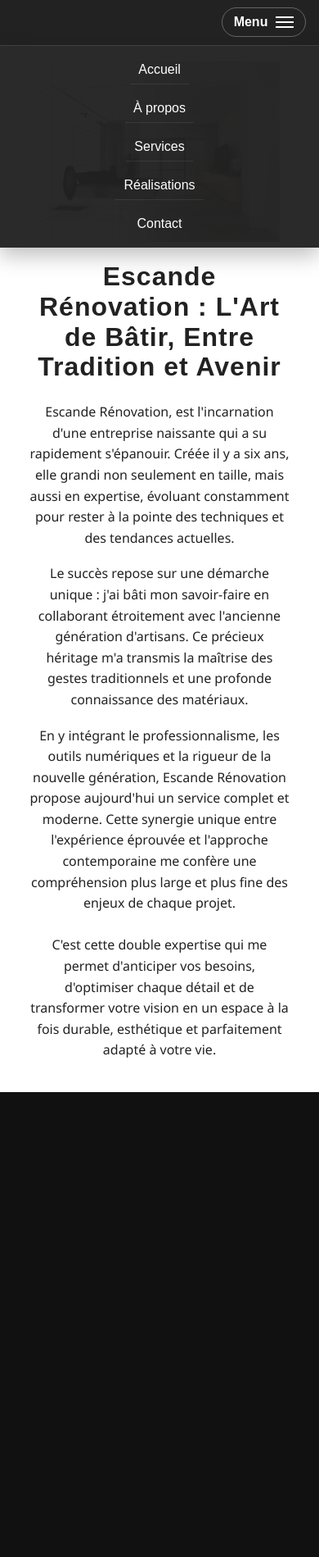
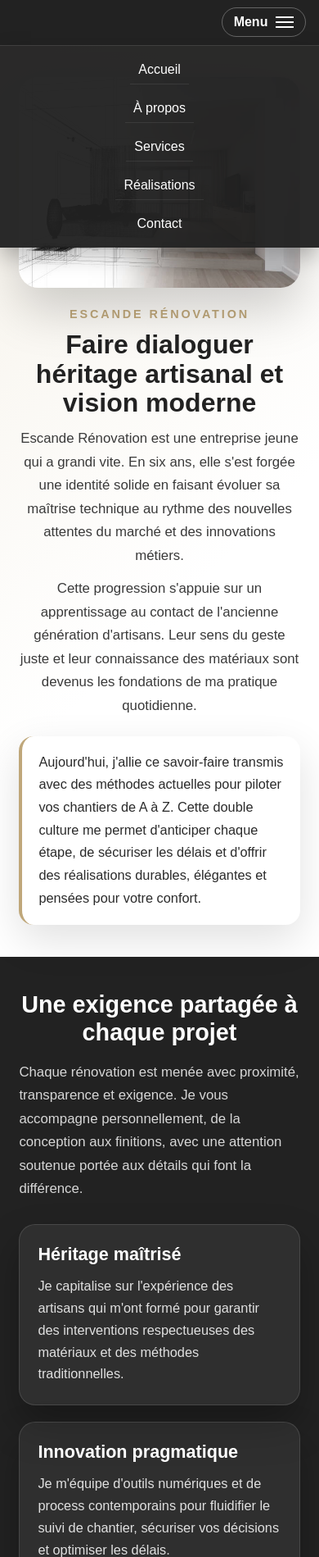
Before and after one commit to Valmy212/Escande-R-novation, a plain HTML site: page zrenovation-clone/pages/apropos.html in a window 390 px wide. Shown: the part 101-2000 px from the top of the page at 82% size. Drawn offline with Linux system fonts and the light colour scheme.

Commit message:
Optimise la page À propos

```diff
--- a/zrenovation-clone/css/style.css
+++ b/zrenovation-clone/css/style.css
@@ -726,60 +726,151 @@ button:hover {
     }
 }
 
-.photo-apropos-gauche {
-    position: absolute;
-    top: 50%;
-    left: 16vw;                /* Décale encore plus vers le centre */
-    transform: translateY(-50%);
-    height: 80%;
-    width: auto;
-    max-width: 48vw;
-    display: flex;
-    align-items: center;
-    justify-content: flex-start;
-    z-index: 2;
-    overflow: visible;
-    background: none;
-    border-radius: 0;
-    box-shadow: none;
+.apropos-intro {
+    width: 100%;
+    padding: clamp(48px, 7vw, 100px) 5vw;
+    background: linear-gradient(135deg, #f6f2e9 0%, #ffffff 60%);
+    box-sizing: border-box;
 }
 
-.photo-apropos-gauche img {
-    width: auto;
-    height: 100%;
-    max-width: 100%;
-    object-fit: contain;      /* Affiche toute la photo sans la couper */
-    display: block;
+.apropos-intro-wrapper {
+    max-width: 1180px;
+    margin: 0 auto;
+    display: grid;
+    grid-template-columns: minmax(0, 1fr) minmax(0, 1fr);
+    gap: clamp(32px, 5vw, 72px);
+    align-items: center;
 }
 
-.texte-apropos-droite {
+.apropos-intro-image {
+    position: relative;
+}
+
+.apropos-intro-image::after {
+    content: "";
     position: absolute;
-    top: 50%;
-    left: calc(16vw + 44vw); /* Décale le texte plus à gauche */
-    transform: translateY(-50%);
-    width: 540px;
-    max-width: 40vw;
-    text-align: left;
-    color: #222;
+    inset: 18px 18px -18px -18px;
+    border-radius: 24px;
+    background: rgba(191, 167, 122, 0.12);
+    z-index: 0;
+}
+
+.apropos-intro-image img {
+    position: relative;
+    z-index: 1;
+    width: 100%;
+    height: auto;
+    display: block;
+    border-radius: 24px;
+    object-fit: cover;
+    box-shadow: 0 28px 60px rgba(0, 0, 0, 0.18);
+}
+
+.apropos-intro-text {
     display: flex;
     flex-direction: column;
     align-items: flex-start;
-    justify-content: center;
-    background: none;
-    z-index: 2;
+    gap: clamp(12px, 2vw, 20px);
+    color: #222;
 }
 
-.texte-apropos-droite h2 {
-    font-size: 2rem;
-    font-weight: bold;
-    margin: 0 0 24px 0;
-    letter-spacing: 1px;
+.apropos-intro-eyebrow {
+    display: inline-block;
+    font-size: 0.9rem;
+    letter-spacing: 0.2em;
+    text-transform: uppercase;
+    color: #bfa77a;
+    font-weight: 600;
 }
-.texte-apropos-droite p {
-    font-family: 'Montserrat', 'Segoe UI', Arial, sans-serif;
-    font-size: 1rem;
-    line-height: 1.6;
+
+.apropos-intro-text h1 {
+    margin: 0;
+    font-size: clamp(2rem, 3.4vw, 2.8rem);
+    line-height: 1.1;
+    font-weight: 700;
+}
+
+.apropos-intro-text p {
+    margin: 0;
+    font-size: 1.05rem;
+    line-height: 1.7;
+    color: #3a3a3a;
+}
+
+.apropos-intro-highlight {
+    margin-top: clamp(10px, 1.8vw, 20px);
+    padding: 22px 26px;
+    background: #ffffff;
+    border-left: 4px solid #bfa77a;
+    border-radius: 18px;
+    box-shadow: 0 18px 50px rgba(0, 0, 0, 0.12);
+}
+
+.apropos-intro-highlight p {
+    margin: 0;
+    font-size: 1.02rem;
+    line-height: 1.7;
+    color: #2b2b2b;
+}
+
+.apropos-values {
+    padding: clamp(44px, 7vw, 96px) 5vw;
+    background: #222;
+    color: #fff;
+    box-sizing: border-box;
+}
+
+.apropos-values-wrapper {
+    max-width: 1180px;
+    margin: 0 auto;
+    display: flex;
+    flex-direction: column;
+    gap: clamp(28px, 4vw, 48px);
+}
+
+.apropos-values-intro h2 {
     margin: 0 0 18px 0;
+    font-size: clamp(1.8rem, 3vw, 2.4rem);
+    font-weight: 700;
+}
+
+.apropos-values-intro p {
+    margin: 0;
+    max-width: 660px;
+    font-size: 1.05rem;
+    line-height: 1.7;
+    color: rgba(255, 255, 255, 0.82);
+}
+
+.apropos-values-grid {
+    display: grid;
+    grid-template-columns: repeat(3, minmax(0, 1fr));
+    gap: clamp(20px, 3vw, 36px);
+}
+
+.apropos-value-card {
+    background: rgba(255, 255, 255, 0.06);
+    border: 1px solid rgba(255, 255, 255, 0.12);
+    border-radius: 20px;
+    padding: 26px 28px;
+    display: flex;
+    flex-direction: column;
+    gap: 12px;
+    box-shadow: 0 24px 48px rgba(0, 0, 0, 0.28);
+}
+
+.apropos-value-card h3 {
+    margin: 0;
+    font-size: 1.35rem;
+    font-weight: 600;
+    color: #fff;
+}
+
+.apropos-value-card p {
+    margin: 0;
+    font-size: 1.02rem;
+    line-height: 1.65;
+    color: rgba(255, 255, 255, 0.85);
 }
 /* Répartition et centrage des 4 cadres dans la bannière blanche */
 .banniere-blanche-full .cadres-photos-banniere {
@@ -943,10 +1034,6 @@ button:hover {
     .texte-haut-banniere {
         max-width: 320px;
     }
-    .texte-apropos-droite {
-        width: 380px;
-        max-width: 48vw;
-    }
 }
 
 @media (max-width: 1200px) {
@@ -957,10 +1044,6 @@ button:hover {
     .banniere-blanche-texte,
     .texte-haut-banniere {
         max-width: 220px;
-    }
-    .texte-apropos-droite {
-        width: 260px;
-        max-width: 60vw;
     }
     .banniere-blanche-textes {
         gap: 40px;
@@ -1001,28 +1084,6 @@ button:hover {
         gap: 32px;
         padding-left: 0;
     }
-    .photo-apropos-gauche {
-        position: static;
-        left: 0;
-        top: 0;
-        transform: none;
-        width: 90vw;
-        max-width: 90vw;
-        height: 220px;
-        margin: 0 auto 24px auto;
-        justify-content: center;
-    }
-    .texte-apropos-droite {
-        position: static;
-        left: 0;
-        top: 0;
-        transform: none;
-        width: 90vw;
-        max-width: 90vw;
-        margin: 0 auto;
-        align-items: center;
-        text-align: center;
-    }
 }
 
 @media (max-width: 600px) {
@@ -1052,7 +1113,6 @@ button:hover {
         font-size: 1rem;
     }
     .texte-centre-principal,
-    .texte-apropos-droite,
     .banniere-blanche-texte,
     .texte-haut-banniere {
         max-width: 98vw;
@@ -1062,6 +1122,55 @@ button:hover {
     .banniere-blanche-full {
         min-height: 400px;
         padding: 20px 0;
+    }
+}
+
+@media (max-width: 1024px) {
+    .apropos-intro-wrapper {
+        grid-template-columns: 1fr;
+        text-align: center;
+        gap: clamp(24px, 6vw, 48px);
+    }
+    .apropos-intro-text {
+        align-items: center;
+    }
+    .apropos-intro-highlight {
+        text-align: left;
+        width: 100%;
+    }
+    .apropos-values-grid {
+        grid-template-columns: repeat(2, minmax(0, 1fr));
+    }
+}
+
+@media (max-width: 720px) {
+    .apropos-intro {
+        padding: clamp(36px, 10vw, 60px) 6vw;
+    }
+    .apropos-values {
+        padding: clamp(36px, 11vw, 60px) 6vw;
+    }
+    .apropos-intro-image::after {
+        inset: 12px;
+    }
+    .apropos-values-grid {
+        grid-template-columns: 1fr;
+    }
+    .apropos-value-card {
+        padding: 24px 22px;
+    }
+    .apropos-intro-text h1,
+    .apropos-values-intro h2 {
+        text-align: center;
+    }
+}
+
+@media (max-width: 520px) {
+    .apropos-intro-image::after {
+        inset: 8px;
+    }
+    .apropos-intro-highlight {
+        padding: 18px 20px;
     }
 }
 
--- a/zrenovation-clone/pages/apropos.html
+++ b/zrenovation-clone/pages/apropos.html
@@ -70,25 +70,59 @@
         </div>
     </header>
     <main>
-        <section class="banniere-blanche-full">
-            <div class="photo-apropos-gauche">
-                <img src="../images/photodesign.jpg" alt="Photo à propos">
+        <section class="apropos-intro">
+            <div class="apropos-intro-wrapper">
+                <div class="apropos-intro-image">
+                    <img src="../images/photodesign.jpg" alt="Photo atelier et outils de rénovation">
                 </div>
-            <div class="texte-apropos-droite">
-                <h2>Escande Rénovation : L'Art de Bâtir, Entre Tradition et Avenir</h2>
+                <div class="apropos-intro-text">
+                    <span class="apropos-intro-eyebrow">Escande Rénovation</span>
+                    <h1>Faire dialoguer héritage artisanal et vision moderne</h1>
                     <p>
-                    Escande Rénovation, est l'incarnation d'une entreprise naissante qui a su rapidement s'épanouir. Créée il y a six ans, elle grandi non seulement en taille, mais aussi en expertise, évoluant constamment pour rester à la pointe des techniques et des tendances actuelles.
+                        Escande Rénovation est une entreprise jeune qui a grandi vite. En six ans, elle s'est forgée une identité solide en faisant évoluer sa maîtrise technique au rythme des nouvelles attentes du marché et des innovations métiers.
                     </p>
                     <p>
-                    Le succès repose sur une démarche unique : j'ai bâti mon savoir-faire en collaborant étroitement avec l'ancienne génération d'artisans. Ce précieux héritage m'a transmis la maîtrise des gestes traditionnels et une profonde connaissance des matériaux.
+                        Cette progression s'appuie sur un apprentissage au contact de l'ancienne génération d'artisans. Leur sens du geste juste et leur connaissance des matériaux sont devenus les fondations de ma pratique quotidienne.
                     </p>
+                    <div class="apropos-intro-highlight">
                         <p>
-                    En y intégrant le professionnalisme, les outils numériques et la rigueur de la nouvelle génération, Escande Rénovation propose aujourd'hui un service complet et moderne. Cette synergie unique entre l'expérience éprouvée et l'approche contemporaine me confère une compréhension plus large et plus fine des enjeux de chaque projet.<br><br>
-                    C'est cette double expertise qui me permet d'anticiper vos besoins, d'optimiser chaque détail et de transformer votre vision en un espace à la fois durable, esthétique et parfaitement adapté à votre vie.
+                            Aujourd'hui, j'allie ce savoir-faire transmis avec des méthodes actuelles pour piloter vos chantiers de A à Z. Cette double culture me permet d'anticiper chaque étape, de sécuriser les délais et d'offrir des réalisations durables, élégantes et pensées pour votre confort.
                         </p>
                     </div>
+                </div>
+            </div>
         </section>
-        <section class="banniere-noire-full"></section>
+
+        <section class="apropos-values">
+            <div class="apropos-values-wrapper">
+                <div class="apropos-values-intro">
+                    <h2>Une exigence partagée à chaque projet</h2>
+                    <p>
+                        Chaque rénovation est menée avec proximité, transparence et exigence. Je vous accompagne personnellement, de la conception aux finitions, avec une attention soutenue portée aux détails qui font la différence.
+                    </p>
+                </div>
+                <div class="apropos-values-grid">
+                    <article class="apropos-value-card">
+                        <h3>Héritage maîtrisé</h3>
+                        <p>
+                            Je capitalise sur l'expérience des artisans qui m'ont formé pour garantir des interventions respectueuses des matériaux et des méthodes traditionnelles.
+                        </p>
+                    </article>
+                    <article class="apropos-value-card">
+                        <h3>Innovation pragmatique</h3>
+                        <p>
+                            Je m'équipe d'outils numériques et de process contemporains pour fluidifier le suivi de chantier, sécuriser vos décisions et optimiser les délais.
+                        </p>
+                    </article>
+                    <article class="apropos-value-card">
+                        <h3>Accompagnement global</h3>
+                        <p>
+                            Je reste votre interlocuteur unique pour coordonner les métiers, vérifier chaque finition et livrer un résultat fidèle à votre vision initiale.
+                        </p>
+                    </article>
+                </div>
+            </div>
+        </section>
     </main>
     <footer>
         &copy; 2025 Escande Rénovation. Tous droits réservés.
```
Lines whose indentation alone changed are shown as unchanged.
